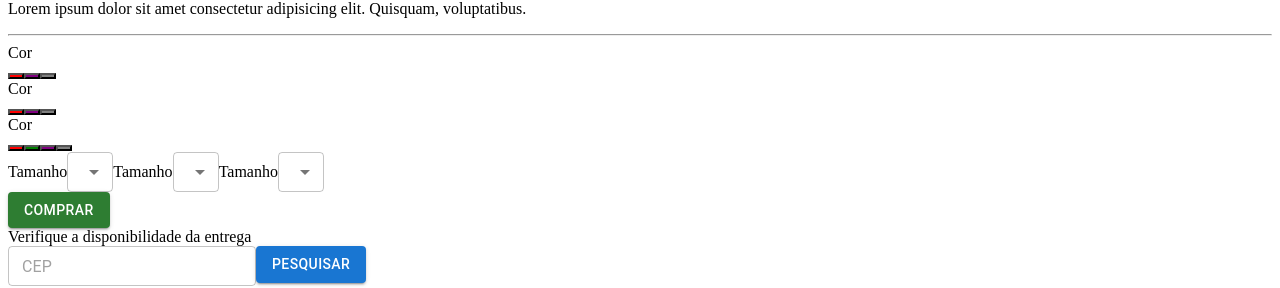
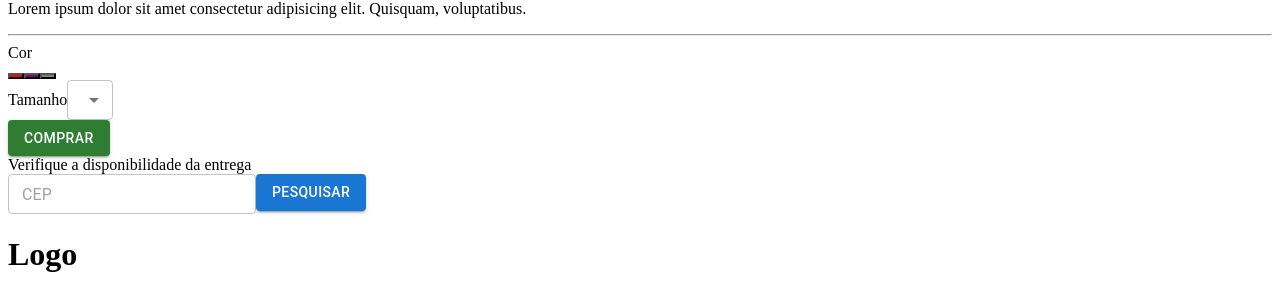
Before and after one commit to RodrigoDGoulart/montink-teste-frontend, a React app: page / in a window 1280 px wide. Shown: the part 1084-1372 px from the top of the page. Built offline with nearby package versions, Linux system fonts and the light colour scheme; the HTML template or start-up script is replaced by a standard one.

Commit message:
feat: fetch product info by public json

```diff
--- a/package.json
+++ b/package.json
@@ -19,6 +19,7 @@
     "lucide-react": "^0.510.0",
     "react": "^19.1.0",
     "react-dom": "^19.1.0",
+    "sonner": "^2.0.3",
     "tailwindcss": "^4.1.6",
     "teste-montink": "file:"
   },
--- /dev/null
+++ b/public/product.json
@@ -0,0 +1,35 @@
+{
+  "title": "Produto teste",
+  "desc": "Lorem ipsum dolor sit amet consectetur adipisicing elit. Quisquam, voluptatibus.",
+  "price": 999.99,
+  "imgs": [
+    "https://images.unsplash.com/photo-1525507119028-ed4c629a60a3?q=80&w=1335&auto=format&fit=crop&ixlib=rb-4.1.0&ixid=M3wxMjA3fDB8MHxwaG90by1wYWdlfHx8fGVufDB8fHx8fA%3D%3D",
+    "https://images.unsplash.com/photo-1525507119028-ed4c629a60a3?q=80&w=1335&auto=format&fit=crop&ixlib=rb-4.1.0&ixid=M3wxMjA3fDB8MHxwaG90by1wYWdlfHx8fGVufDB8fHx8fA%3D%3D",
+    "https://images.unsplash.com/photo-1525507119028-ed4c629a60a3?q=80&w=1335&auto=format&fit=crop&ixlib=rb-4.1.0&ixid=M3wxMjA3fDB8MHxwaG90by1wYWdlfHx8fGVufDB8fHx8fA%3D%3D",
+    "https://images.unsplash.com/photo-1525507119028-ed4c629a60a3?q=80&w=1335&auto=format&fit=crop&ixlib=rb-4.1.0&ixid=M3wxMjA3fDB8MHxwaG90by1wYWdlfHx8fGVufDB8fHx8fA%3D%3D",
+    "https://images.unsplash.com/photo-1525507119028-ed4c629a60a3?q=80&w=1335&auto=format&fit=crop&ixlib=rb-4.1.0&ixid=M3wxMjA3fDB8MHxwaG90by1wYWdlfHx8fGVufDB8fHx8fA%3D%3D"
+  ],
+  "fields": [
+    {
+      "type": "color",
+      "label": "Cor",
+      "name": "cor",
+      "options": [
+        { "label": "Vermelho", "value": "red" },
+        { "label": "Roxo", "value": "purple" },
+        { "label": "Cinza", "value": "gray" }
+      ]
+    },
+    {
+      "type": "text",
+      "label": "Tamanho",
+      "name": "size",
+      "placeholder": "Selecione um tamanho",
+      "options": [
+        { "label": "P", "value": "p" },
+        { "label": "M", "value": "m" },
+        { "label": "G", "value": "g" }
+      ]
+    }
+  ]
+}
--- a/src/App.tsx
+++ b/src/App.tsx
@@ -1,92 +1,43 @@
-import type { Product } from "./@types/entities";
+import { useEffect, useState } from "react";
+import type { Product as ProductType } from "./@types/entities";
 import ItemCard from "./components/ItemCard";
-
-const url = 'https://images.unsplash.com/photo-1525507119028-ed4c629a60a3?q=80&w=1335&auto=format&fit=crop&ixlib=rb-4.1.0&ixid=M3wxMjA3fDB8MHxwaG90by1wYWdlfHx8fGVufDB8fHx8fA%3D%3D'
-
-const product: Product = {
-  title: 'Produto teste',
-  desc: 'Lorem ipsum dolor sit amet consectetur adipisicing elit. Quisquam, voluptatibus.',
-  price: 999.99,
-  imgs: [url, url, url, url, url],
-  fields: [
-    {
-      type: 'color',
-      label: 'Cor',
-      name: 'cor',
-      options: [
-        { label: 'Vermelho', value: 'red' },
-        { label: 'Roxo', value: 'purple' },
-        { label: 'Cinza', value: 'gray' },
-      ]
-    },
-    {
-      type: 'color',
-      label: 'Cor',
-      name: 'cor2',
-      options: [
-        { label: 'Vermelho', value: 'red' },
-        { label: 'Roxo', value: 'purple' },
-        { label: 'Cinza', value: 'gray' },
-      ]
-    },
-    {
-      type: 'color',
-      label: 'Cor',
-      name: 'cor3',
-      options: [
-        { label: 'Vermelho', value: 'red' },
-        { label: 'Verde', value: 'green' },
-        { label: 'Roxo', value: 'purple' },
-        { label: 'Cinza', value: 'gray' },
-      ]
-    },
-    {
-      type: 'text',
-      label: 'Tamanho',
-      name: 'size',
-      placeholder: 'Selecione um tamanho',
-      options: [
-        { label: 'P', value: 'p' },
-        { label: 'M', value: 'm' },
-        { label: 'G', value: 'g' },
-      ]
-    },
-    {
-      type: 'text',
-      label: 'Tamanho',
-      name: 'siz2',
-      placeholder: 'Selecione um tamanho',
-      options: [
-        { label: 'XP', value: 'xp' },
-        { label: 'P', value: 'p' },
-        { label: 'M', value: 'm' },
-        { label: 'G', value: 'g' },
-        { label: 'GG', value: 'gg' },
-      ]
-    },
-    {
-      type: 'text',
-      label: 'Tamanho',
-      name: 'siz3',
-      placeholder: 'Selecione um tamanho',
-      options: [
-        { label: 'XP', value: 'xp' },
-        { label: 'P', value: 'p' },
-        { label: 'M', value: 'm' },
-        { label: 'G', value: 'g' },
-        { label: 'GG', value: 'gg' },
-      ]
-    },
-  ]
-};
+import Product from "./services/Product";
+import { toast } from 'sonner';
 
 function App() {
+  const [product, setProduct] = useState<ProductType>();
+  const [loading, setLoading] = useState(false);
+
+  function handleBuySubmit(info: ProductType) {
+    console.log(info);
+    toast.success("Compra realizada com sucesso!");
+  }
+
+  useEffect(() => {
+    setLoading(true);
+    Product.getProduct()
+    .then(res => {
+      if(!res) {
+        toast.error("Produto não encontrado");
+        return;
+      }
+      setProduct(res);
+    }).catch(err => {
+      console.error(err);
+      toast.error("Erro ao buscar produto. Verifique o json configurado na pasta public");
+    }).finally(() => {
+      setLoading(false);
+    });
+  }, []);
+
   return (
     <main className="m-auto mt-[36px] w-[75%] m-4">
-      <ItemCard
-        product={product}
-        onBuySubmit={info => console.log(info)}
-      />
+      {(product && !loading) && (
+        <ItemCard
+          product={product}
+          onBuySubmit={handleBuySubmit}
+        />
+      )}
     </main>
   );
 }
--- a/src/main.tsx
+++ b/src/main.tsx
@@ -3,9 +3,11 @@ import { createRoot } from 'react-dom/client'
 import App from './App.tsx'
 import Header from './components/Header/index.tsx'
 import Footer from './components/Footer/index.tsx'
+import { Toaster } from 'sonner'
 
 createRoot(document.getElementById('root')!).render(
   <StrictMode>
+    <Toaster position='bottom-right' right-colors />
     <div className='flex flex-col h-screen'>
       <Header />
       <div className='flex-1'>
--- /dev/null
+++ b/src/services/Product.ts
@@ -0,0 +1,16 @@
+import axios from "axios";
+import type { Product as ProductType } from "../@types/entities";
+
+class Product {
+  public async getProduct(): Promise<ProductType> {
+    try {
+      const product = await axios.get("/product.json");
+      return product.data;
+    } catch (error) {
+      console.error("Error fetching product:", error);
+      throw error;
+    }
+  }
+}
+
+export default new Product();
```
Also changed, not shown: 1 other file (tests, documents, lock files or other folders).
